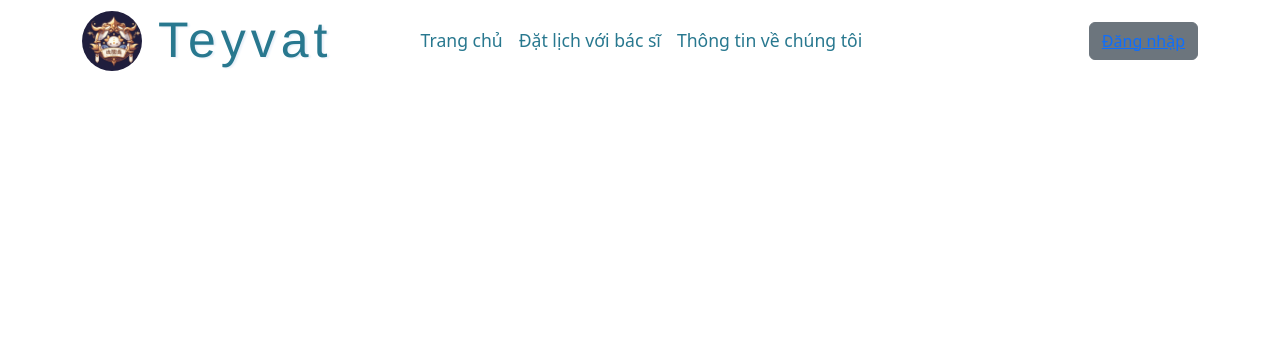
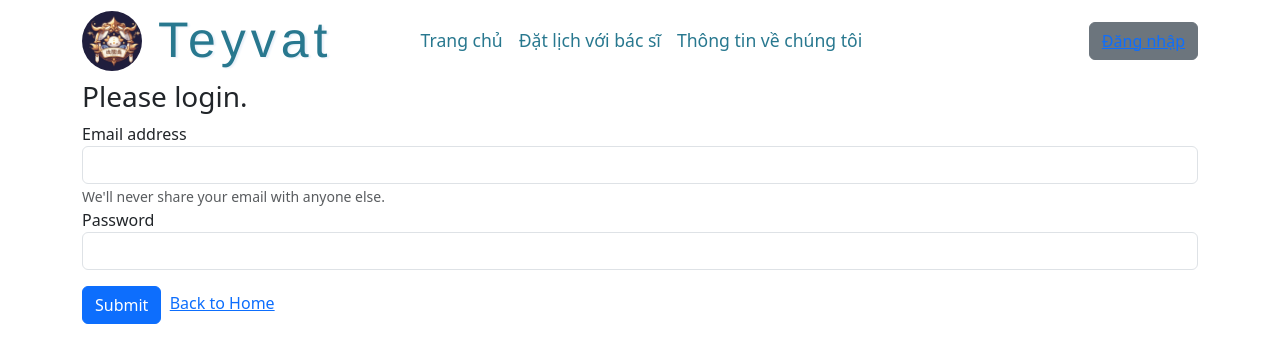
Before and after one commit to DN2803/Intro2SE_21_3_lab, a React (Create React App) app in the folder src/frontend/: page /login in a window 1280 px wide. Shown: the top 362 px of the page. Built offline with nearby package versions, Linux system fonts and the light colour scheme.

Commit message:
add login form

```diff
--- a/src/frontend/src/views/pages/Login.jsx
+++ b/src/frontend/src/views/pages/Login.jsx
@@ -1,22 +1,36 @@
 import React from "react";
-import {Container, Row, Col, Form, FormGroup, Button } from 'reactstrap'
+import { Container, Row, Col, Form, FormGroup, Button } from 'reactstrap'
 
 const Login = () => {
 
     return (
-        <>
             <section className="login__section">
                 <Container>
                     <Row>
                         <div className="login_form">
-
+                            <Form>
+                                <h3>Please login.</h3>
+                                <div className="form-group">
+                                    <label htmlFor="exampleInputEmail1">Email address</label>
+                                    <input type="email" className="form-control" id="exampleInputEmail1" aria-describedby="emailHelp" />
+                                    <small id="emailHelp" className="form-text text-muted">We'll never share your email with anyone else.</small>
+                                </div>
+                                <div className="form-group">
+                                    <label htmlFor="exampleInputPassword1">Password</label>
+                                    <input type="password" className="form-control" id="exampleInputPassword1" />
+                                </div>
+                                <div className='form-group' style={{ marginTop: '2vh' }}>
+                                    <button type="submit" className="btn btn-primary">Submit</button>
+                                    &nbsp; <a href="/">Back to Home</a>
+                            </div>
+                            </Form>
                         </div>
                     </Row>
             </Container>
             </section>
-        </>
-    )
-}
+
+    );
+};
 
 
-export default Login
+export default Login;
```
Lines whose indentation alone changed are shown as unchanged.
